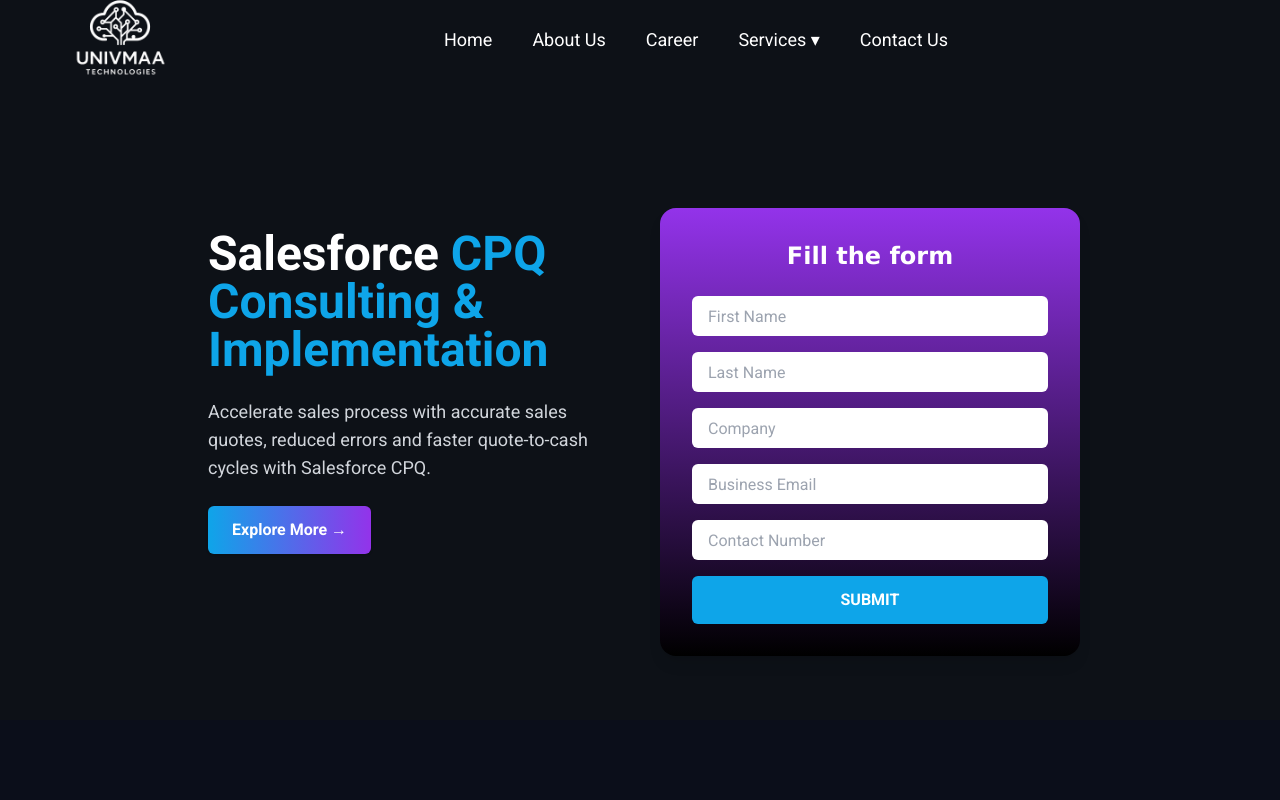
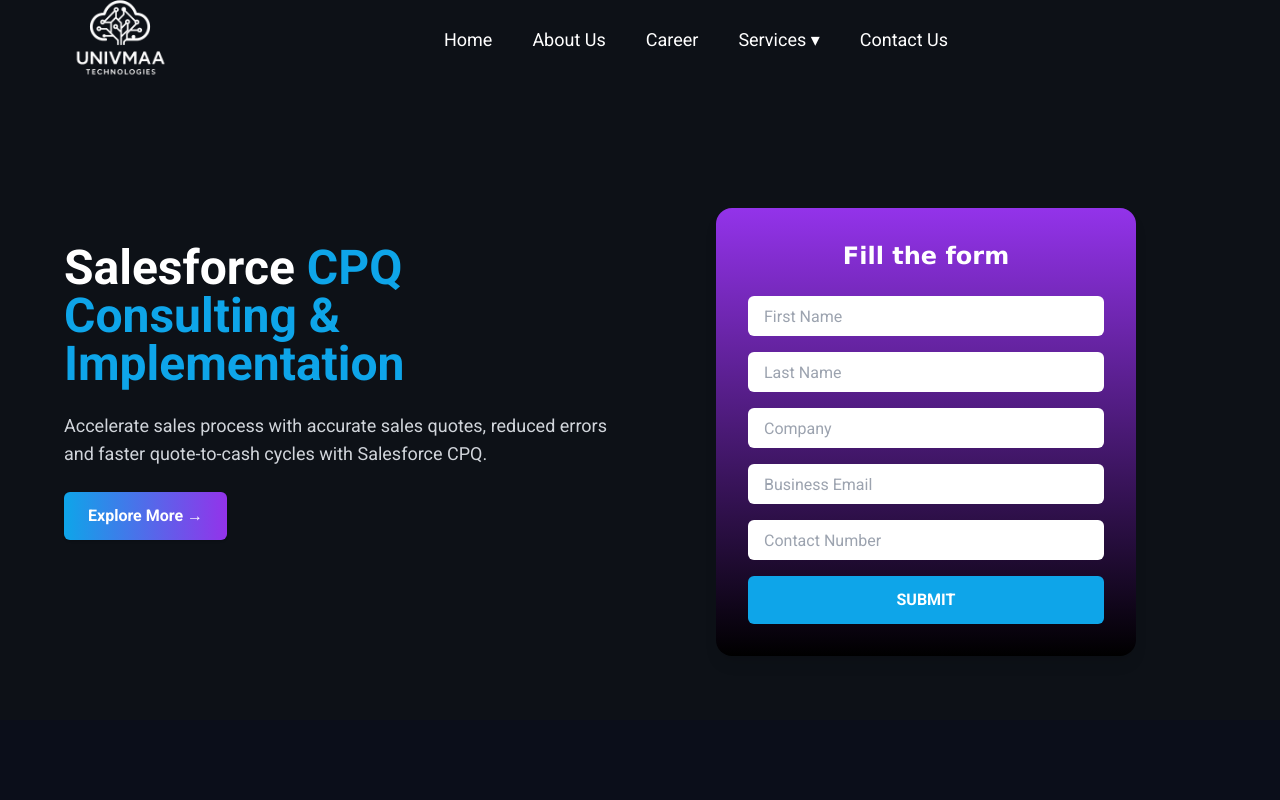
Before and after one commit to univmaa-admin/Univmaa, a React (Vite) app: page /cpq in a window 1280 px wide. Shown: the top 800 px of the page. Built offline with nearby package versions, Linux system fonts and the light colour scheme.

Commit message:
Update SalesforceCpq.jsx

```diff
--- a/src/components/ServiceDropdown/SalesforceCpq.jsx
+++ b/src/components/ServiceDropdown/SalesforceCpq.jsx
@@ -120,7 +120,7 @@
       <Navbar />
       <div className="bg-[#0B0E1A] text-white">
         {/* ================= HERO SECTION ================= */}
-        <section className="bg-[#0D1117] text-white pt-32 px-6 md:px-52 py-16 grid md:grid-cols-2 gap-10 items-center relative">
+        <section className="bg-[#0D1117] text-white pt-32 px-6 md:px-16 md:pr-20 overflow-hidden py-16 grid md:grid-cols-2 gap-10 items-center relative">
           <ServiceDyanamic serviceKey="cpq-cloud" />
           {/* Right Form */}
           <FillTheForm />
```
